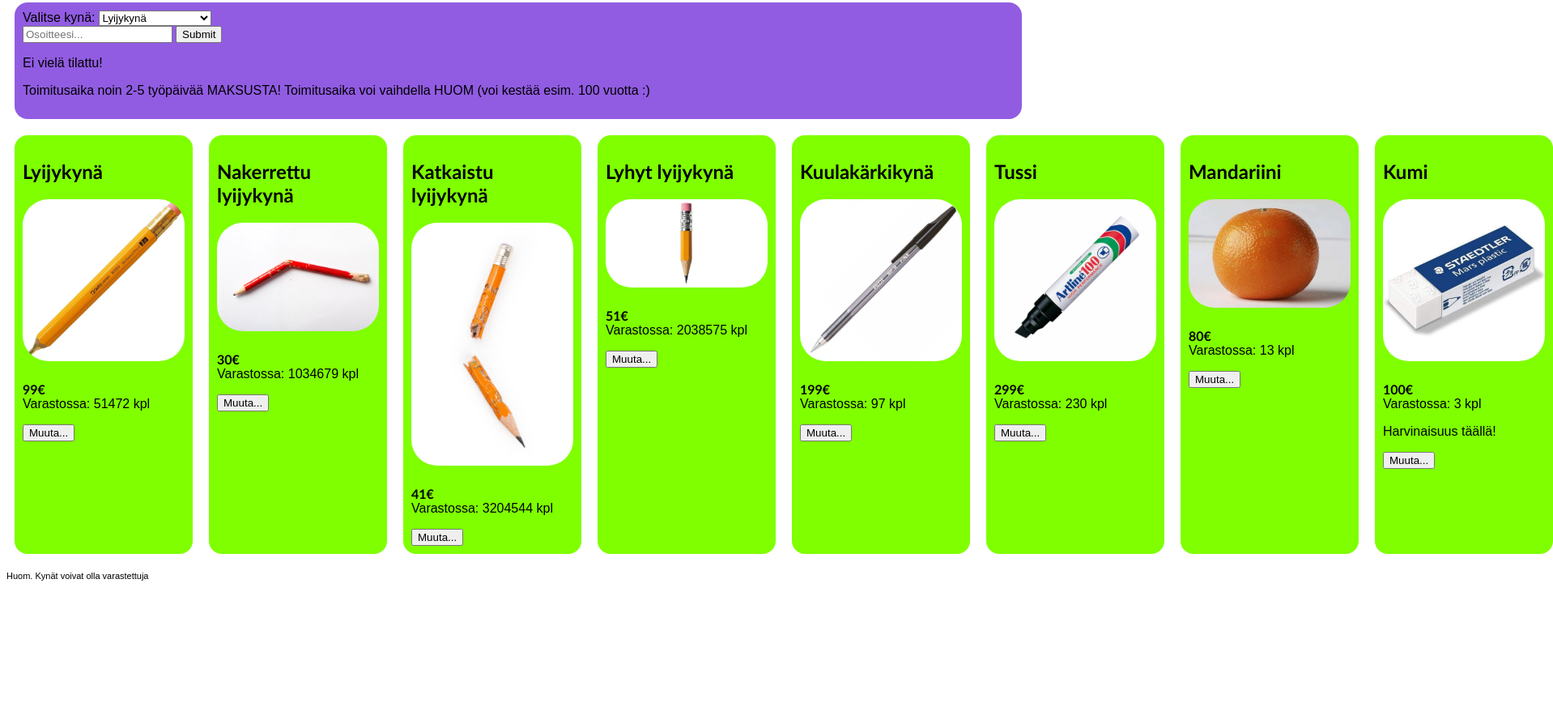
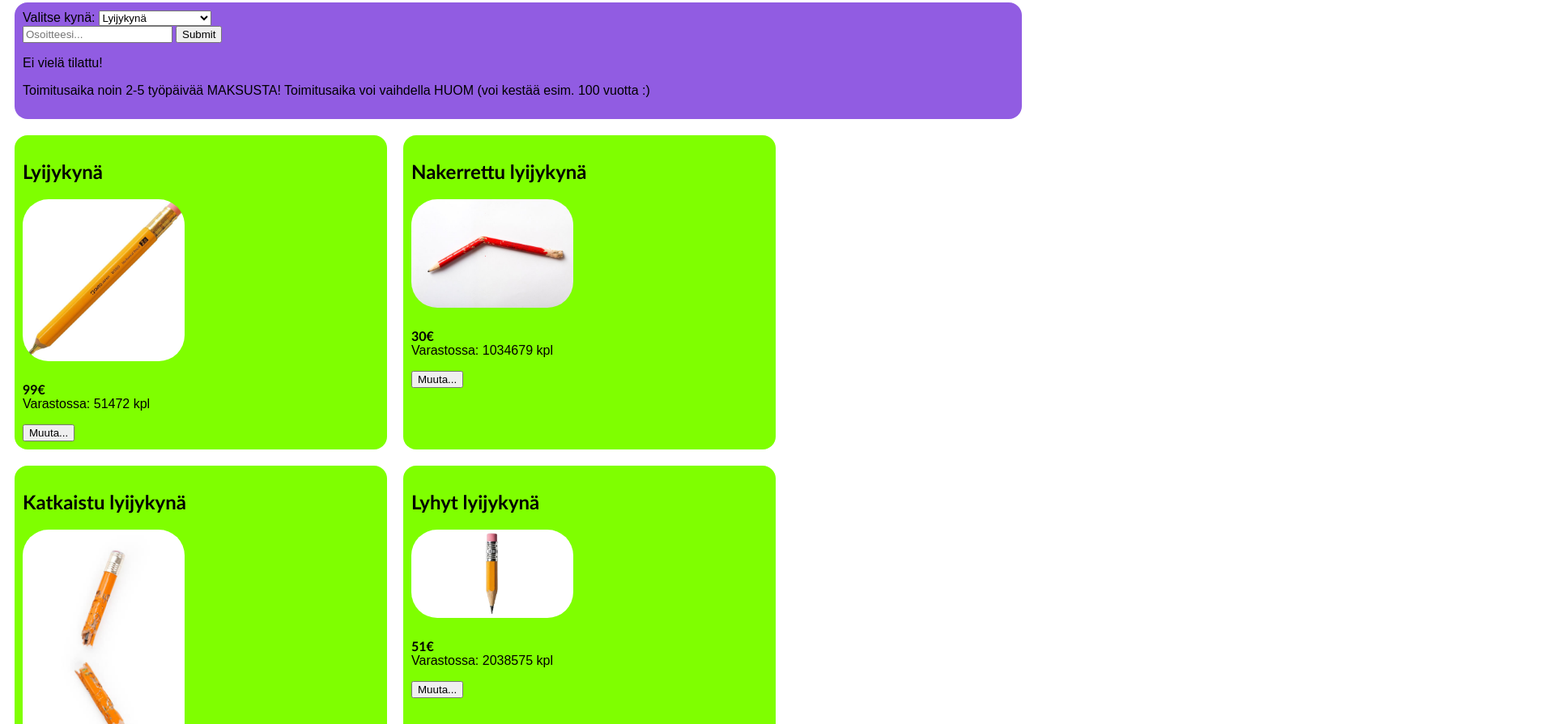
Before and after one commit to suklaasukkulayt/musical-funicular, a plain HTML site: page index.html in a window 1280 px wide. Shown: the part 236-1130 px from the top of the page at 81% size, 1918 px wide, since content can reach past the window. Before the commit the page ends 964 px from the top, so only its background shows below. Drawn offline with Linux system fonts and the light colour scheme.

Commit message:
Update index.html

```diff
--- a/index.html
+++ b/index.html
@@ -27,7 +27,7 @@
 
         .kynat {
             display: flex;
-            flew-wrap: wrap;
+            flex-wrap: wrap;
         }
 
         .pen {
```
